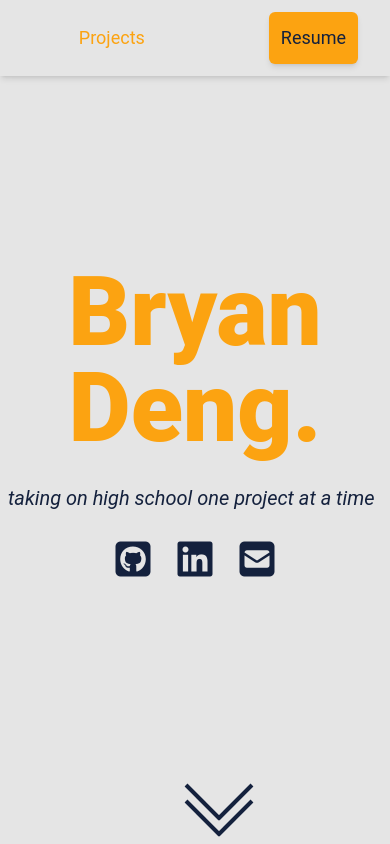
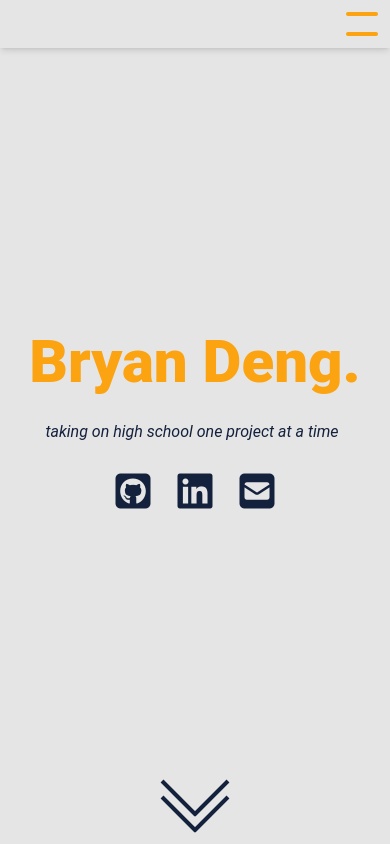
Before and after one commit to Blackgaurd/personal-website, a SvelteKit app: page / in a window 390 px wide. Shown: the top 844 px of the page. Built offline with nearby package versions, Linux system fonts and the light colour scheme; a web font is replaced by a local one.

Commit message:
responsive navbar

```diff
--- a/src/routes/+page.svelte
+++ b/src/routes/+page.svelte
@@ -1,4 +1,6 @@
 <script lang="ts">
+  import Navbar from './Navbar.svelte';
+
 	import Project from "./Project.svelte";
 
 	function smooth_scroll(event: MouseEvent) {
@@ -17,55 +19,38 @@
 
 	let scrollY: number;
 	let innerHeight: number;
+	let innerWidth: number;
 
 	$: nav_opacity = Math.min(1, scrollY / innerHeight);
+
+	const W_SM = 640,
+		W_MD = 768,
+		W_LG = 1024,
+		W_XL = 1280,
+		W_2XL = 1536,
+		W_3XL = 2000;
 </script>
 
-<svelte:window bind:scrollY bind:innerHeight />
+<svelte:window bind:scrollY bind:innerHeight bind:innerWidth />
 
 <main class="flex flex-col h-screen relative">
 	<!--navbar-->
-	<nav
-		class="top-0 w-full fixed shadow-md z-30"
-		style="background-color: rgba(20,33,61,{nav_opacity});"
-	>
-		<div class="flex py-3 px-8">
-			<div class="w-1/2">
-				{#if scrollY === 0}
-					<!--keep a ghost element to not mess with the spacing of the rest of nav-->
-					<p class="hidden">Bryan Deng</p>
-				{:else}
-					<p class="text-accent text-lg p-3" style="opacity: {nav_opacity};">
-						<a href="#home" class="nav-link" on:click={smooth_scroll}>Bryan Deng</a>
-					</p>
-				{/if}
-			</div>
-			<div class="w-1/2 flex justify-end space-x-28">
-				<p class="text-lg text-accent p-3">
-					<a href="#about" class="nav-link" on:click={smooth_scroll}>About</a>
-				</p>
-				<p class="text-lg text-accent p-3">
-					<a href="#projects" class="nav-link" on:click={smooth_scroll}>Projects</a>
-				</p>
-				<a
-					href="resume.pdf"
-					class="text-lg text-dark-main bg-accent p-3 rounded-md shadow-md hover:shadow-sm duration-75"
-					>Resume
-				</a>
-			</div>
-		</div>
-	</nav>
+	<Navbar></Navbar>
 
 	<!--main content-->
-	<div class="">
+	<div>
 		<div class="flex flex-col">
 			<div id="home" class="h-screen flex relative">
 				<!--main page-->
 				<div class="m-auto text-center">
-					<h1 class="text-8xl text-accent font-extrabold cursor-default">Bryan Deng.</h1>
-					<h3 class="p-1 my-6 text-xl text-dark-main cursor-default">
+					<h1 class="3xl:text-8xl text-6xl text-accent font-extrabold cursor-default">
+						Bryan Deng.
+					</h1>
+					<h3 class="p-1 my-6 3xl:text-xl text-base text-dark-main cursor-default">
 						<i>{QUOTE}</i><span class="cursor-blink font-semibold">/</span>
 					</h3>
+
+					<!--icons-->
 					<div class="flex justify-center space-x-12 p-2">
 						<a href="https://github.com/Blackgaurd" target="_blank" rel="noopener noreferrer">
 							<i class="scale-250 text-dark-main fa-brands fa-square-github" />
@@ -82,26 +67,26 @@
 						</a>
 					</div>
 				</div>
-				<div class="absolute bottom-3 left-0 right-0 flex">
+				<div class="absolute bottom-0 left-0 right-0 flex">
 					<!--scroll down arrow-->
 					<div class="relative m-auto group">
 						<div>
 							<div
-								class="absolute h-1 w-12 bg-dark-main rotate-45 m-auto -translate-x-4 -translate-y-4"
+								class="absolute h-1 w-12 bg-dark-main rotate-45 m-auto -translate-x-10 -translate-y-8"
 								style={`opacity: ${1 - nav_opacity * 1.3}`}
 							/>
 							<div
-								class="absolute h-1 w-12 bg-dark-main -rotate-45 m-auto translate-x-4 -translate-y-4"
+								class="absolute h-1 w-12 bg-dark-main -rotate-45 m-auto -translate-x-2 -translate-y-8"
 								style={`opacity: ${1 - nav_opacity * 1.3}`}
 							/>
 						</div>
 						<div>
 							<div
-								class="absolute h-1 w-12 bg-dark-main rotate-45 m-auto -translate-x-4 -translate-y-8"
+								class="absolute h-1 w-12 bg-dark-main rotate-45 m-auto -translate-x-10 -translate-y-12"
 								style={`opacity: ${1 - nav_opacity * 1.3}`}
 							/>
 							<div
-								class="absolute h-1 w-12 bg-dark-main -rotate-45 m-auto translate-x-4 -translate-y-8"
+								class="absolute h-1 w-12 bg-dark-main -rotate-45 m-auto -translate-x-2 -translate-y-12"
 								style={`opacity: ${1 - nav_opacity * 1.3}`}
 							/>
 						</div>
@@ -130,12 +115,12 @@
 						class="text-accent nav-link"
 						href="https://www.sportstats.ca/display-results.xhtml?raceid=114381&status=results&bib=7957"
 						>run a half-marathon under 2 hours</a
-					>, learned to
+					>, built my own keyboard, learned to
 					<a
 						class="text-accent nav-link"
 						href="https://www.worldcubeassociation.org/persons/2019DENG28"
 					>
-						solve a Rubik's Cube under 20 seconds
+						solve a Rubik's Cube in under 20 seconds
 					</a>, and participated in a few
 					<a class="text-accent nav-link" href="https://github.com/Blackgaurd/IgnitionHacks2022"
 						>hackathons</a
@@ -143,7 +128,7 @@
 				</h3>
 			</div>
 
-			<div id="projects" class="px-28 py-20">
+			<div id="projects" class="xl:px-28 py-20 px-10">
 				<!--projects-->
 				<div class="m-4 space-y-2">
 					<h1 class="text-5xl font-bold text-accent">Projects</h1>
@@ -154,7 +139,7 @@
 				<!--using flexbox bc grid cant center last row-->
 				<div class="flex flex-wrap justify-center">
 					<!--TODO: add how many objects were in the torus render-->
-					<div class="w-1/2">
+					<div class="3xl:w-1/2 m-auto">
 						<div class="m-2">
 							<Project
 								name="RayJL"
@@ -166,7 +151,7 @@
 							/>
 						</div>
 					</div>
-					<div class="w-1/2">
+					<div class="3xl:w-1/2 m-auto">
 						<div class="m-2">
 							<Project
 								name="GDT"
@@ -178,7 +163,7 @@
 							/>
 						</div>
 					</div>
-					<div class="w-1/2">
+					<div class="3xl:w-1/2 m-auto">
 						<div class="m-2">
 							<Project
 								name="TI-84 Wordle"
--- /dev/null
+++ b/src/routes/Navbar.svelte
@@ -0,0 +1,157 @@
+<script lang="ts">
+	function smooth_scroll(event: MouseEvent) {
+		event.preventDefault();
+		const target = event.target as HTMLAnchorElement;
+		const id = target.getAttribute("href") || "";
+		const element = document.querySelector(id);
+		if (element) {
+			element.scrollIntoView({ behavior: "smooth" });
+		}
+	}
+	function close_burger_scroll(event: MouseEvent) {
+		hamburger_open = false;
+		smooth_scroll(event);
+	}
+
+	let scrollY: number;
+	let innerHeight: number;
+	let innerWidth: number;
+
+	const W_SM = 640,
+		W_MD = 768,
+		W_LG = 1024,
+		W_XL = 1280,
+		W_2XL = 1536,
+		W_3XL = 2000;
+
+	let hamburger_open = false;
+
+	$: nav_opacity = hamburger_open ? 0 : Math.min(1, scrollY / innerHeight);
+</script>
+
+<svelte:window bind:scrollY bind:innerHeight bind:innerWidth />
+
+{#if innerWidth < W_SM}
+	<!--mobile nav-->
+	<nav
+		class="w-full h-12 fixed {hamburger_open ? '' : 'shadow-md'} z-30"
+		style="background-color: rgba(20,33,61,{nav_opacity});"
+	>
+		<div class="relative">
+			<button
+				class="absolute right-0 flex flex-col space-y-1.5 w-8 cursor-pointer m-3"
+				on:click={() => (hamburger_open = !hamburger_open)}
+			>
+				<div
+					class="w-full h-1 duration-200 rounded-full bg-accent"
+					style="opacity: {hamburger_open ? 0 : 1};"
+				/>
+				<div class="relative">
+					<div
+						class="w-full h-1 duration-200 rounded-full bg-accent"
+						style="rotate: {hamburger_open ? 45 : 0}deg;"
+					/>
+					<div
+						class="absolute top-0 left-0 w-full h-1 duration-200 rounded-full bg-accent"
+						style="rotate: {hamburger_open ? -45 : 0}deg;"
+					/>
+				</div>
+				<div
+					class="w-full h-1 duration-200 rounded-full bg-accent"
+					style="opacity: {hamburger_open ? 0 : 1};"
+				/>
+			</button>
+		</div>
+		{#if hamburger_open}
+			<div
+				class="flex w-full h-screen duration-100 border-2 bg-dark-main bg-opacity-95 border-accent"
+			>
+				<div class="w-full m-auto">
+					<div class="flex flex-col space-y-8">
+						<div class="w-full">
+							<h3 class="text-4xl font-semibold text-center text-accent">
+								<a href="#home" class="nav-link" on:click={close_burger_scroll}>HOME</a>
+							</h3>
+						</div>
+						<div class="w-full">
+							<h3 class="text-4xl font-semibold text-center text-accent">
+								<a href="#about" class="nav-link" on:click={close_burger_scroll}>ABOUT</a>
+							</h3>
+						</div>
+						<div class="w-full">
+							<h3 class="text-4xl font-semibold text-center text-accent">
+								<a href="#projects" class="nav-link" on:click={close_burger_scroll}>PROJECTS</a>
+							</h3>
+						</div>
+						<div class="w-full">
+							<h3 class="text-4xl font-semibold text-center text-accent">
+								<a href="resume.pdf" target="_blank" rel="noopener noreferrer" class="nav-link"
+									>RESUME</a
+								>
+							</h3>
+						</div>
+					</div>
+					<div class="flex w-1/2 mx-auto mt-16 justify-evenly">
+						<a href="https://github.com/Blackgaurd" target="_blank" rel="noopener noreferrer">
+							<i class="duration-100 fa-3x text-accent fa-brands fa-square-github hover:scale-110" />
+						</a>
+						<a
+							href="https://www.linkedin.com/in/bryan-deng-550414200/"
+							target="_blank"
+							rel="noopener noreferrer"
+						>
+							<i class="duration-100 fa-3x text-accent fa-brands fa-linkedin hover:scale-110" />
+						</a>
+						<a href="mailto://bryan.deng002@gmail.com">
+							<i class="duration-100 fa-3x text-accent fa-solid fa-square-envelope hover:scale-110" />
+						</a>
+					</div>
+				</div>
+			</div>
+		{/if}
+	</nav>
+{:else}
+	<nav class="fixed z-30 w-full shadow-md" style="background-color: rgba(20,33,61,{nav_opacity});">
+		<div class="flex p-1 md:px-8 md:py-3">
+			<div class="w-1/2">
+				{#if scrollY === 0}
+					<!--keep a ghost element to not mess with the spacing of the rest of nav-->
+					<p class="hidden">Bryan Deng</p>
+				{:else}
+					<p class="p-2 md:text-lg md:p-3 text-accent" style="opacity: {nav_opacity};">
+						<a href="#home" class="nav-link" on:click={smooth_scroll}>Bryan Deng {innerWidth}</a>
+					</p>
+				{/if}
+			</div>
+			<div class="flex justify-end w-1/2 space-x-10 md:space-x-28">
+				<p class="p-2 md:text-lg md:p-3 text-accent">
+					<a href="#about" class="nav-link" on:click={smooth_scroll}>About</a>
+				</p>
+				<p class="p-2 md:text-lg md:p-3 text-accent">
+					<a href="#projects" class="nav-link" on:click={smooth_scroll}>Projects</a>
+				</p>
+				<a
+					href="resume.pdf"
+					class="p-2 duration-75 rounded-md shadow-md md:text-lg md:p-3 text-dark-main bg-accent hover:shadow-sm"
+					target="_blank"
+					rel="noopener noreferrer"
+					>Resume
+				</a>
+			</div>
+		</div>
+	</nav>
+{/if}
+
+<style>
+	.nav-link {
+		padding-bottom: 2px;
+		background: center bottom linear-gradient(#fca311, #fca311); /*accent*/
+		background-size: 0% 2px;
+		background-repeat: no-repeat;
+		transition: all 0.2s;
+	}
+
+	.nav-link:hover {
+		background-size: 100% 2px;
+	}
+</style>
--- a/src/routes/Project.svelte
+++ b/src/routes/Project.svelte
@@ -27,7 +27,7 @@
 			<p><i class="text-accent">{tools.join(", ")}</i></p>
 		</div>
 		<p class="text-xl text-left text-dark-main">~</p>
-		<p class="text-lg text-dark-main">{project_description}</p>
+		<p class="3xl:text-lg lg:text-2xl text-lg text-dark-main">{project_description}</p>
 	</div>
 	<div />
 	<div class="relative w-1/2 group">
--- a/tailwind.config.cjs
+++ b/tailwind.config.cjs
@@ -14,7 +14,11 @@ module.exports = {
 				"32/11": "32 / 11"
 			},
 			scale: {
+				200: "2",
 				250: "2.5"
+			},
+			screens: {
+				"3xl": "2000px"
 			}
 		}
 	},
```
